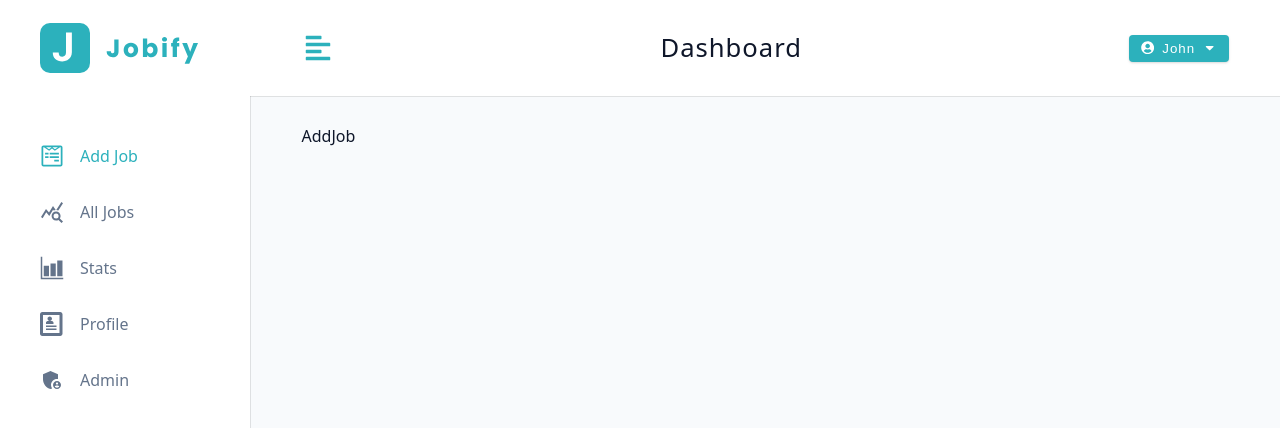
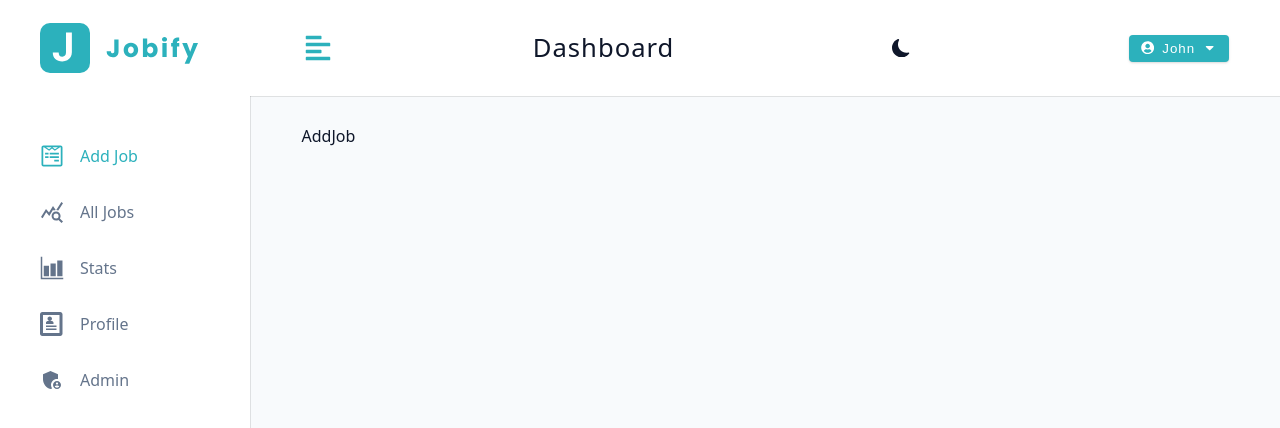
Before and after one commit to sumanth338/Jobify, a React (Vite) app: page /dashboard in a window 1280 px wide. Shown: the top 428 px of the page. Built offline with nearby package versions, Linux system fonts and the light colour scheme.

Commit message:
Add ThemeToggle component to Navbar for theme switching; update DashboardLayout to manage dark theme state and apply corresponding class to body for improved user experience.

```diff
--- a/src/components/Navbar.jsx
+++ b/src/components/Navbar.jsx
@@ -4,6 +4,7 @@
 import Logo from './Logo'
 import { useDashboardContext } from '../pages/DashboardLayout'
 import LogoutContainer from './LogoutContainer'
+import ThemeToggle from './ThemeToggle'
 
 const Navbar = () => {
     const { toggleSidebar } = useDashboardContext();
@@ -17,6 +18,7 @@
             <Logo/>
             <h4 className="logo-text">dashboard</h4>
         </div>
+        <ThemeToggle/>
        <LogoutContainer/>
       </div>
     </Wrapper>
--- /dev/null
+++ b/src/components/ThemeToggle.jsx
@@ -0,0 +1,15 @@
+import React from 'react'
+import { BsFillSunFill, BsFillMoonFill } from 'react-icons/bs';
+import Wrapper from '../assets/wrappers/ThemeToggle';
+import { useDashboardContext } from '../pages/DashboardLayout';
+
+const ThemeToggle = () => {
+    const { isDarkTheme, toggleDarkTheme} = useDashboardContext();
+  return (
+    <Wrapper onClick={toggleDarkTheme}>
+        {isDarkTheme ? <BsFillSunFill className="toggle-icon"/> : <BsFillMoonFill className="toggle-icon"/>}
+    </Wrapper>
+  )
+}
+
+export default ThemeToggle
--- a/src/pages/DashboardLayout.jsx
+++ b/src/pages/DashboardLayout.jsx
@@ -11,7 +11,9 @@
   const [isDarkTheme, setIsDarkTheme] = useState(false);
 
   const toggleDarkTheme = ()=>{
-    console.log('toggle dark theme');
+   const newDarkTheme = !isDarkTheme;
+   setIsDarkTheme(newDarkTheme);
+   document.body.classList.toggle('dark-theme', newDarkTheme)
   }
   const toggleSidebar = ()=>{
     setShowSidebar(!showSidebar)
```
